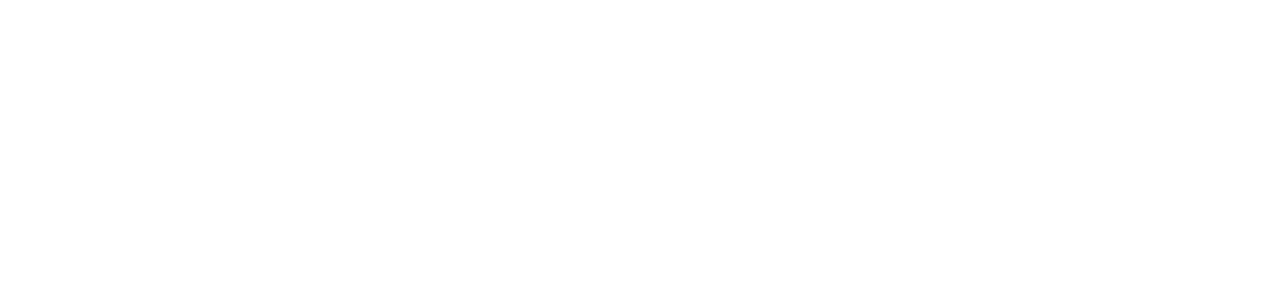
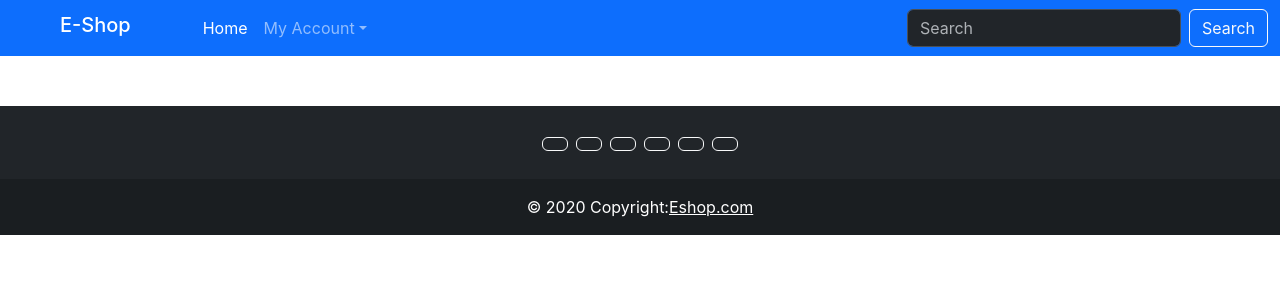
Before and after one commit to akhilkrishnair/e-commerce-react-frontend, a React (Create React App) app: page / in a window 1280 px wide. Shown: the top 300 px of the page. Built offline with nearby package versions, Linux system fonts and the light colour scheme.

Commit message:
header and footer created

```diff
--- a/package.json
+++ b/package.json
@@ -10,6 +10,7 @@
     "bootstrap": "^5.3.2",
     "react": "^18.2.0",
     "react-dom": "^18.2.0",
+    "react-router": "^6.17.0",
     "react-scripts": "5.0.1",
     "web-vitals": "^2.1.4"
   },
--- a/public/index.html
+++ b/public/index.html
@@ -38,5 +38,6 @@
       To begin the development, run `npm start` or `yarn start`.
       To create a production bundle, use `npm run build` or `yarn build`.
     -->
+    <script src="https://cdn.jsdelivr.net/npm/bootstrap@5.3.2/dist/js/bootstrap.bundle.min.js"></script>
   </body>
 </html>
--- a/src/App.css
+++ b/src/App.css
@@ -0,0 +1,3 @@
+.main-container{
+    margin: 50px 20px;
+}
--- a/src/App.js
+++ b/src/App.js
@@ -1,10 +1,16 @@
 import './App.css';
+import Header from './components/Header';
+import Footer from './components/Footer';
 
 
 function App() {
   return (
     <div className="App">
+      <Header/>
+      <div className='main-container'>
 
+      </div>
+      <Footer/>
     </div>
   );
 }
--- /dev/null
+++ b/src/components/Footer.js
@@ -0,0 +1,45 @@
+import { Component } from "react";
+
+class Footer extends Component {
+
+    render() {
+        return (
+
+            <footer class="bg-dark text-center text-white">
+                <div class="container p-4 pb-0">
+                    <section class="mb-4">
+                    <a class="btn btn-outline-light btn-floating m-1" href="#!" role="button"
+                        ><i class="fab fa-facebook-f"></i></a>
+
+                    <a class="btn btn-outline-light btn-floating m-1" href="#!" role="button"
+                        ><i class="fab fa-twitter"></i></a>
+
+                    <a class="btn btn-outline-light btn-floating m-1" href="#!" role="button"
+                        ><i class="fab fa-google"></i></a>
+
+                    <a class="btn btn-outline-light btn-floating m-1" href="#!" role="button"
+                        ><i class="fab fa-instagram"></i></a>
+
+                    <a class="btn btn-outline-light btn-floating m-1" href="#!" role="button"
+                        ><i class="fab fa-linkedin-in"></i></a>
+
+                    <a class="btn btn-outline-light btn-floating m-1" href="#!" role="button"
+                        ><i class="fab fa-github"></i></a>
+                    </section>
+
+                </div>
+
+
+
+                <div class="text-center p-3" style={{backgroundColor : "rgba(0, 0, 0, 0.2)"}}>
+                    © 2020 Copyright:
+                    <a class="text-white" href="https://mdbootstrap.com/">Eshop.com</a>
+                </div>
+
+            </footer>
+
+        );
+    }
+}
+
+export default Footer;
--- /dev/null
+++ b/src/components/Header.js
@@ -0,0 +1,46 @@
+import { Component } from "react";
+
+
+class Header extends Component {
+
+    render() {
+        return (
+            <div className="header-section">
+                    <nav class="navbar bg-primary navbar-expand-lg " data-bs-theme="dark" >
+                        <div class="container-fluid">
+                            <h4><a class="navbar-brand mx-5" href="#">E-Shop</a></h4>
+                            <button class="navbar-toggler" type="button" data-bs-toggle="collapse" data-bs-target="#navbarSupportedContent" aria-controls="navbarSupportedContent" aria-expanded="false" aria-label="Toggle navigation">
+                            <span class="navbar-toggler-icon"></span>
+                            </button>
+                            <div class="collapse navbar-collapse ms-3" id="navbarSupportedContent">
+                            <ul class="navbar-nav me-auto mb-2 mb-lg-0">
+                                <li class="nav-item">
+                                <a class="nav-link active" aria-current="page" href="#">Home</a>
+                                </li>
+
+                                <li class="nav-item dropdown">
+                                <a class="nav-link dropdown-toggle" href="#" role="button" data-bs-toggle="dropdown" aria-expanded="false">
+                                    My Account
+                                </a>
+                                <ul class="dropdown-menu">
+                                    <li><a class="dropdown-item" href="#">Action</a></li>
+                                    <li><a class="dropdown-item" href="#">Another action</a></li>
+                                    <li><hr class="dropdown-divider"/></li>
+                                    <li><a class="dropdown-item" href="#">Something else here</a></li>
+                                </ul>
+                                </li>
+                            </ul>
+                            <form class="d-flex" role="search">
+                                <input class="form-control me-2" type="search" placeholder="Search" aria-label="Search"/>
+                                <button class="btn btn-outline-light" type="submit">Search</button>
+                            </form>
+                            </div>
+                        </div>
+
+                    </nav>
+            </div>
+        );
+    }
+}
+
+export default Header;
```
Also changed, not shown: src/components/css/Footer.css (added), src/components/css/Header.css (added), 1 other file (tests, documents, lock files or other folders).
